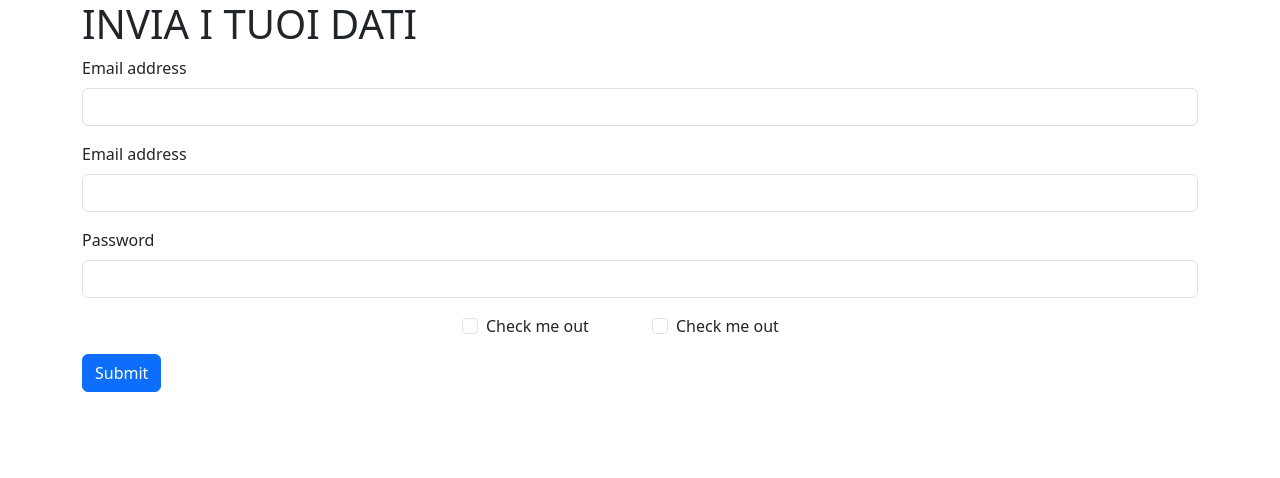
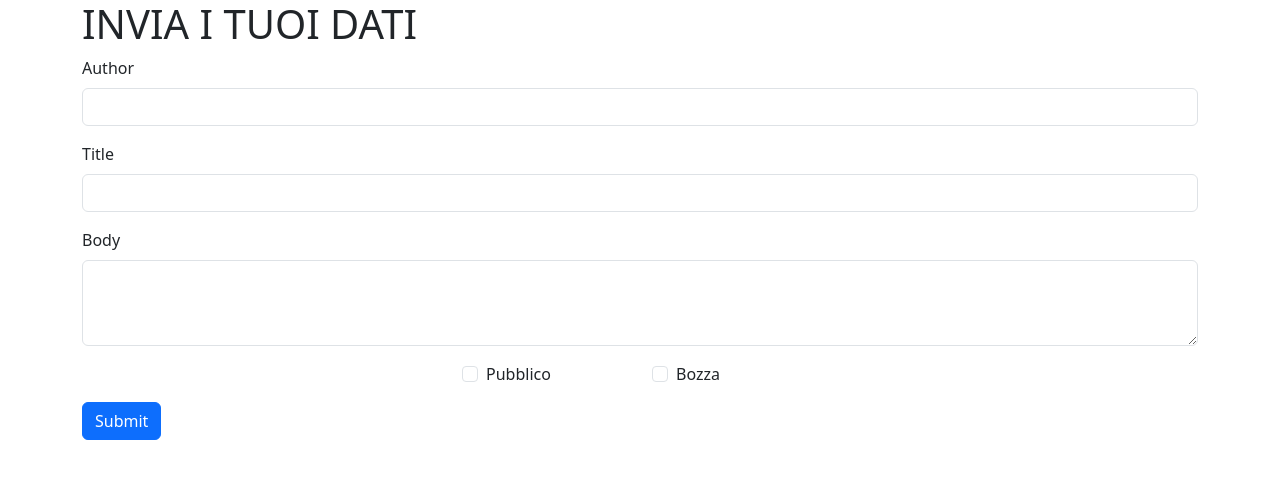
Before and after one commit to calogerosorce/react-post-form, a React (Vite) app: page / in a window 1280 px wide. Shown: the top 478 px of the page. Built offline with nearby package versions, Linux system fonts and the light colour scheme.

Commit message:
Fix content

```diff
--- a/src/App.jsx
+++ b/src/App.jsx
@@ -12,28 +12,28 @@ function App() {
         <main>
           <form>
             <div className="mb-3">
-              <label for="exampleInputEmail1" className="form-label">Email address</label>
-              <input type="email" className="form-control" aria-describedby="emailHelp" />
+              <label className="form-label">Author</label>
+              <input type="text" className="form-control" />
             </div>
             <div className="mb-3">
-              <label for="exampleInputEmail1" className="form-label">Email address</label>
-              <input type="email" className="form-control" aria-describedby="emailHelp" />
+              <label className="form-label">Title</label>
+              <input type="text" className="form-control" />
             </div>
             <div className="mb-3">
-              <label for="exampleInputPassword1" className="form-label">Password</label>
-              <input type="password" className="form-control" />
+              <label className="form-label">Body</label>
+              <textarea className="form-control" rows="3"></textarea>
             </div>
             <div className="row d-flex justify-content-center">
               <div className="col-2">
                 <div className="mb-3 form-check">
                   <input type="checkbox" className="form-check-input" />
-                  <label className="form-check-label" for="exampleCheck1">Check me out</label>
+                  <label className="form-check-label">Pubblico</label>
                 </div>
               </div>
               <div className="col-2">
                 <div className="mb-3 form-check">
                   <input type="checkbox" className="form-check-input" />
-                  <label className="form-check-label" for="exampleCheck1">Check me out</label>
+                  <label className="form-check-label">Bozza</label>
                 </div>
               </div>
             </div>
```
